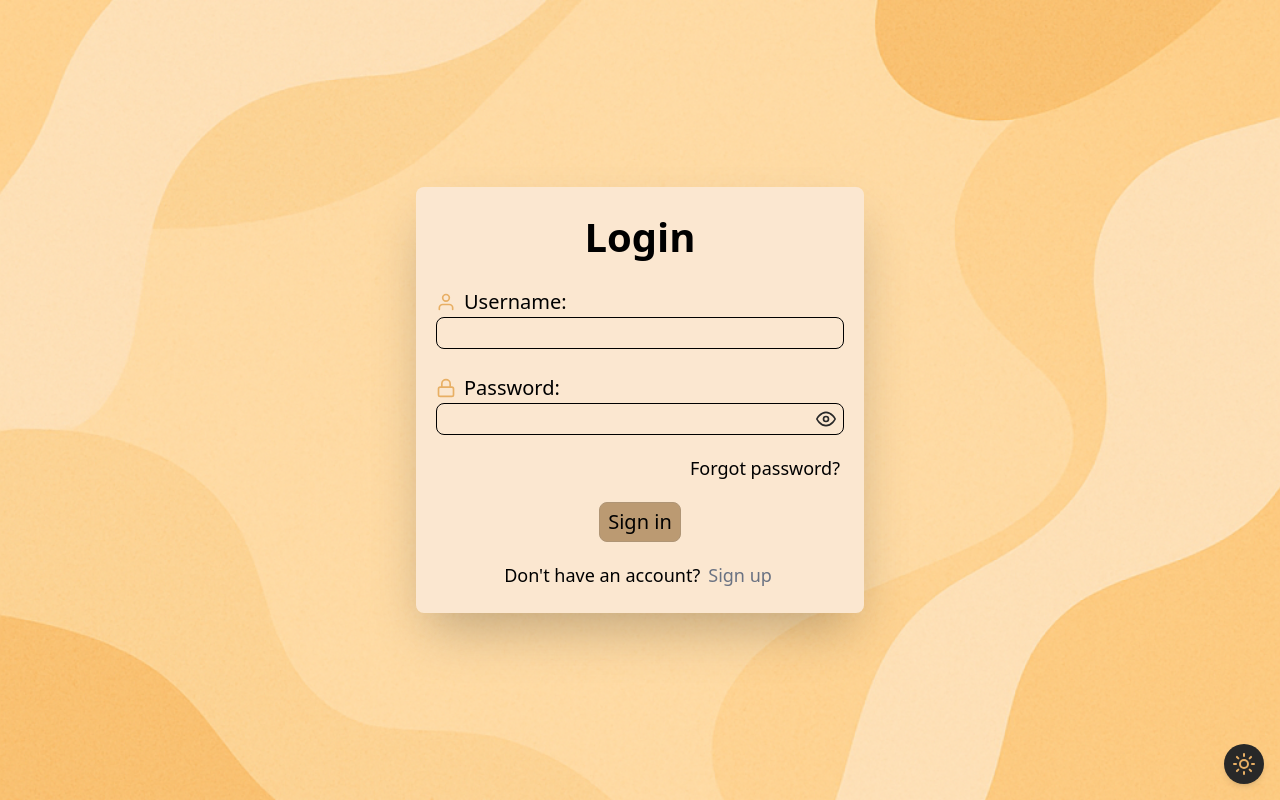
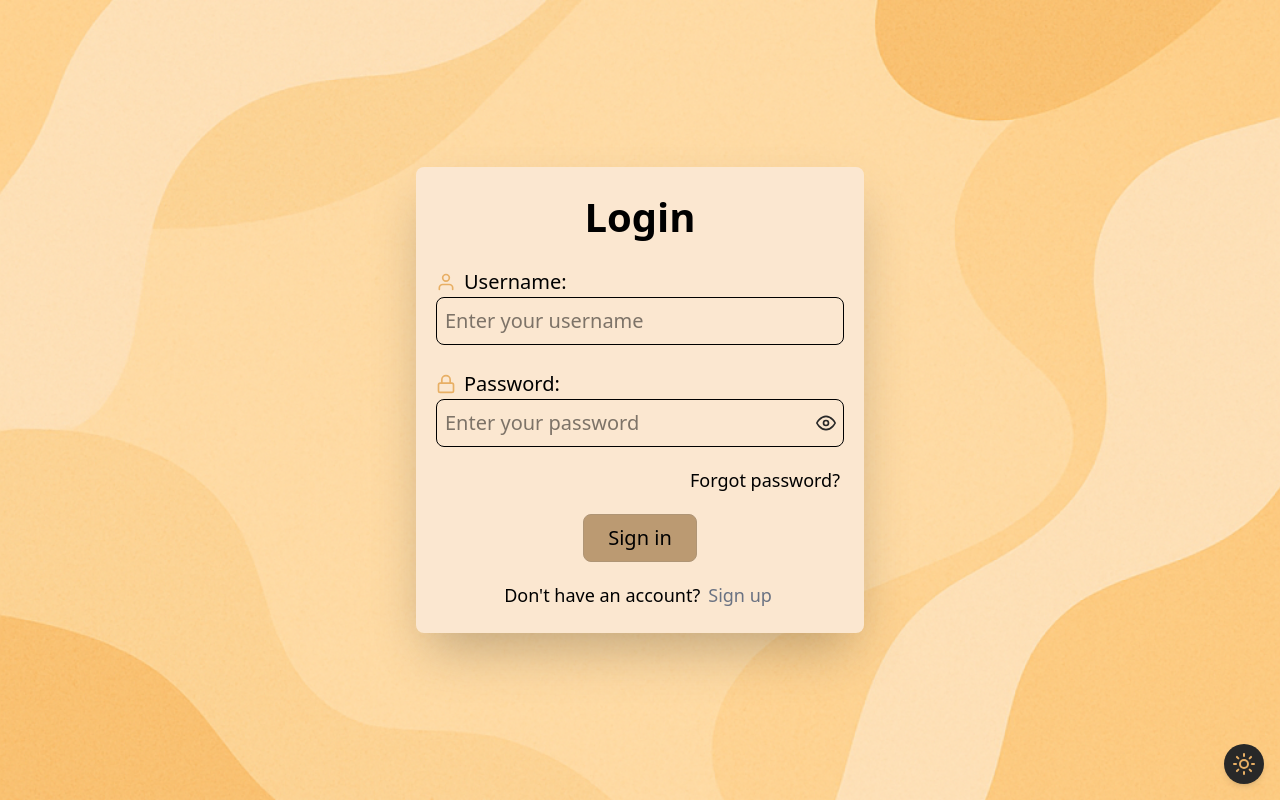
Before and after one commit to YD-S/Travel_Itinerary_Planner, a React (Vite) app in the folder frontend/: page /login in a window 1280 px wide. Built offline with nearby package versions, Linux system fonts and the light colour scheme; no server answers.

Commit message:
Added Login and Logout functions

```diff
--- /dev/null
+++ b/frontend/src/api/axios.ts
@@ -0,0 +1,10 @@
+import axios from 'axios';
+
+const api = axios.create({
+    baseURL: import.meta.env.VITE_API_URL || 'http://localhost:8080',
+    headers: {
+        'Content-Type': 'application/json',
+    },
+});
+
+export default api;
--- /dev/null
+++ b/frontend/src/components/PrivateRoute.tsx
@@ -0,0 +1,18 @@
+import {Navigate} from "react-router-dom";
+import type {ReactNode} from "react";
+import {useAuth} from "../hooks/useAuth.tsx";
+
+
+export const PrivateRoute = ({ children }: { children: ReactNode }) => {
+    const { isAuthenticated, isLoading } = useAuth();
+
+    if (isLoading) {
+        return <div>Loading...</div>;
+    }
+
+    if (isAuthenticated ) {
+        return <>{children}</>;
+    }
+
+    return <Navigate to="/login" />
+}
--- a/frontend/src/components/login/login.tsx
+++ b/frontend/src/components/login/login.tsx
@@ -1,15 +1,41 @@
 import { useState } from "react";
 import { FiUser, FiLock, FiEye, FiEyeOff } from "react-icons/fi";
+import { Navigate } from "react-router-dom";
 import LoginBgLight from "../../assets/png/LoginBgLight.png";
 import LoginBgDark from "../../assets/png/LoginBgDark.png";
-import {useTheme} from "../../hooks/ThemeContext.tsx";
+import { useTheme } from "../../hooks/ThemeContext.tsx";
+import { useAuth } from "../../hooks/useAuth.tsx";
 import ThemeButton from "../ThemeChanger/ThemeButton.tsx";
+import * as React from "react";
 
 function Login() {
     const [showPassword, setShowPassword] = useState(false);
+    const [username, setUsername] = useState("");
+    const [password, setPassword] = useState("");
+    const [error, setError] = useState("");
     const { theme } = useTheme();
+    const { login, isAuthenticated, isLoading } = useAuth();
 
     const bgImage = theme === "dark" ? LoginBgDark : LoginBgLight;
+
+    if (isAuthenticated) {
+        return <Navigate to="/" replace />;
+    }
+
+    const handleSubmit = async (e: React.FormEvent) => {
+        e.preventDefault();
+        setError("");
+
+        if (!username.trim() || !password.trim()) {
+            setError("Please fill in all fields");
+            return;
+        }
+        const success = await login(username, password);
+
+        if (!success) {
+            setError("Invalid username or password. Please try again.");
+        }
+    };
 
     return (
         <div
@@ -22,14 +48,30 @@ function Login() {
         >
             <div className="rounded-lg p-5 w-[28rem] bg-tonal-a0 shadow-2xl backdrop-blur-xl">
                 <h1 className="font-bold text-center text-[40px] mb-5">Login</h1>
-                <form className="flex flex-col gap-4">
+
+                {error && (
+                    <div className="mb-4 p-3 bg-red-100 border border-red-300 text-red-700 rounded-lg text-center">
+                        {error}
+                    </div>
+                )}
+
+                <form className="flex flex-col gap-4" onSubmit={handleSubmit}>
                     <div className="text-[20px]">
                         <p className="flex items-center gap-2">
                             <FiUser className="text-icon-primary" />
                             Username:
                         </p>
-                        <input name="username" className="mb-2 border rounded-lg w-full" />
+                        <input
+                            name="username"
+                            className="mb-2 border rounded-lg w-full p-2"
+                            value={username}
+                            onChange={(e) => setUsername(e.target.value)}
+                            disabled={isLoading}
+                            placeholder="Enter your username"
+                            required
+                        />
                     </div>
+
                     <div className="text-[20px]">
                         <p className="flex items-center gap-2">
                             <FiLock className="text-icon-primary" />
@@ -39,28 +81,57 @@ function Login() {
                             <input
                                 name="password"
                                 type={showPassword ? "text" : "password"}
-                                className="border rounded-lg w-full pr-10"
+                                className="border rounded-lg w-full pr-10 p-2"
+                                value={password}
+                                onChange={(e) => setPassword(e.target.value)}
+                                disabled={isLoading}
+                                placeholder="Enter your password"
+                                required
                             />
                             <button
                                 type="button"
-                                className="absolute right-2 top-1/2 -translate-y-1/2 text-xl text-icon-tonal"
+                                className="absolute right-2 top-1/2 -translate-y-1/2 text-xl text-icon-tonal hover:text-icon-primary transition-colors"
                                 onClick={() => setShowPassword((v) => !v)}
                                 tabIndex={-1}
+                                disabled={isLoading}
                             >
                                 {showPassword ? <FiEyeOff /> : <FiEye />}
                             </button>
                         </div>
                     </div>
-                    <p className="p-1 text-[18px] text-right">Forgot password?</p>
+
+                    <p className="p-1 text-[18px] text-right cursor-pointer hover:text-primary-a50 transition-colors">
+                        Forgot password?
+                    </p>
+
                     <div className="flex justify-center">
-                        <button className="w-fit px-2 py-1 bg-primary-a40 border border-primary-a50 rounded-lg text-[20px]" id="login" type="submit">
-                            Sign in
+                        <button
+                            className={`w-fit px-6 py-2 bg-primary-a40 border border-primary-a50 rounded-lg text-[20px] transition-all ${
+                                isLoading
+                                    ? 'opacity-50 cursor-not-allowed'
+                                    : 'hover:bg-primary-a50 hover:shadow-lg'
+                            }`}
+                            id="login"
+                            type="submit"
+                            disabled={isLoading}
+                        >
+                            {isLoading ? "Signing in..." : "Sign in"}
                         </button>
                     </div>
+
                     <div>
                         <span className="flex items-center gap-1 text-[18px] justify-center">
                             <p>Don't have an account?</p>
-                            <button className="text-gray-500 p-1">Sign up</button>
+                            <button
+                                type="button"
+                                className="text-gray-500 p-1 hover:text-primary-a50 transition-colors"
+                                onClick={() => {
+                                    // navigate('/register');
+                                    console.log('Navigate to signup');
+                                }}
+                            >
+                                Sign up
+                            </button>
                         </span>
                     </div>
                 </form>
--- /dev/null
+++ b/frontend/src/hooks/useAuth.tsx
@@ -0,0 +1,139 @@
+import { createContext, useContext, useState, useEffect, type ReactNode } from 'react';
+import {type AxiosResponse} from "axios";
+import api from '../api/axios.ts';
+
+
+interface User {
+    id: string;
+    email: string;
+    username: string;
+}
+
+interface Auth {
+    token: string;
+}
+
+interface AuthResponse {
+    user: User;
+    auth: Auth;
+    message?: string;
+}
+
+interface AuthContextType {
+    user: User | null;
+    token: string | null;
+    isAuthenticated: boolean;
+    isLoading: boolean;
+    login: (userName: string, password: string) => Promise<boolean>;
+    logout: () => void;
+    signup: (email: string, password: string, userName: string) => Promise<boolean>;
+}
+
+const AuthContext = createContext<AuthContextType | undefined>(undefined);
+
+export const AuthProvider = ({ children } : { children: ReactNode }) => {
+    const [user, setUser] = useState<User | null>(null);
+    const [token, setToken] = useState<string | null>(null);
+    const [isLoading, setIsLoading] = useState(true);
+
+    useEffect(() => {
+        const savedToken = localStorage.getItem('authToken');
+        const savedUser = localStorage.getItem('authUser');
+
+        if (savedToken && savedUser) {
+            setToken(savedToken);
+            setUser(JSON.parse(savedUser));
+        }
+
+        setIsLoading(false);
+    }, []);
+
+    const checkResponse = async (response: AxiosResponse<AuthResponse>) => {
+        const { user, auth } = response.data;
+        const authToken = auth?.token;
+
+        if (!user || !authToken) {
+            throw new Error('Invalid response: missing user or token');
+        }
+
+        setUser(user);
+        setToken(authToken);
+
+        localStorage.setItem('authToken', authToken);
+        localStorage.setItem('authUser', JSON.stringify(user));
+
+        return true;
+    }
+
+
+    const login = async (username: string, password: string): Promise<boolean> => {
+        setIsLoading(true);
+        try {
+            const response = await api.post('/api/auth/login', {
+                username,
+                password,
+            })
+            await checkResponse(response);
+        } catch (error) {
+            console.error('Login error:', error);
+            setIsLoading(false);
+            return false;
+        }
+        setIsLoading(false);
+        return true;
+    };
+
+
+    const signup = async (email: string, password: string, userName: string): Promise<boolean> => {
+        setIsLoading(true);
+        try {
+            const response = await api.post('/api/auth/signup', {
+                email,
+                password,
+                userName,
+            })
+            await checkResponse(response);
+        } catch (error) {
+            console.error('Signup error:', error);
+            setIsLoading(false);
+            return false;
+        }
+        setIsLoading(false);
+        return true;
+    };
+
+
+    const logout = () => {
+        setUser(null);
+        setToken(null);
+        localStorage.removeItem('authToken');
+        localStorage.removeItem('authUser');
+    };
+
+    const value: AuthContextType = {
+        user,
+        token,
+        isAuthenticated: !!user && !!token,
+        isLoading,
+        login,
+        logout,
+        signup,
+    };
+
+    return (
+        <AuthContext.Provider value={value}>
+            {children}
+        </AuthContext.Provider>
+    );
+};
+
+
+export const useAuth = (): AuthContextType => {
+    const context = useContext(AuthContext);
+
+    if (context === undefined) {
+        throw new Error('useAuth must be used within an AuthProvider');
+    }
+
+    return context;
+};
--- a/frontend/src/main.tsx
+++ b/frontend/src/main.tsx
@@ -5,17 +5,25 @@ import {Routes, Route, BrowserRouter} from 'react-router-dom';
 import App from './App.tsx'
 import Login from './components/login/login.tsx'
 import {ThemeProvider} from "./hooks/ThemeContext.tsx";
+import {AuthProvider} from "./hooks/useAuth.tsx";
+import {PrivateRoute} from "./components/PrivateRoute.tsx";
 
 createRoot(document.getElementById('root')!).render(
   <StrictMode >
       <ThemeProvider>
+          <AuthProvider>
           <BrowserRouter>
           <Routes>
-              <Route path="/" element={<App />} />
+              <Route path="/" element={
+                  <PrivateRoute>
+                    <App />
+                  </PrivateRoute>
+              } />
               <Route path="/login" element={<Login />} />
               {/* <Route path="/register" element={<Register />} /> */}
           </Routes>
           </BrowserRouter>
+          </AuthProvider>
       </ThemeProvider>
   </StrictMode>,
 )
```
Also changed, not shown: frontend/src/App.tsx (+20 -31 lines), 1 other file (tests, documents, lock files or other folders).
